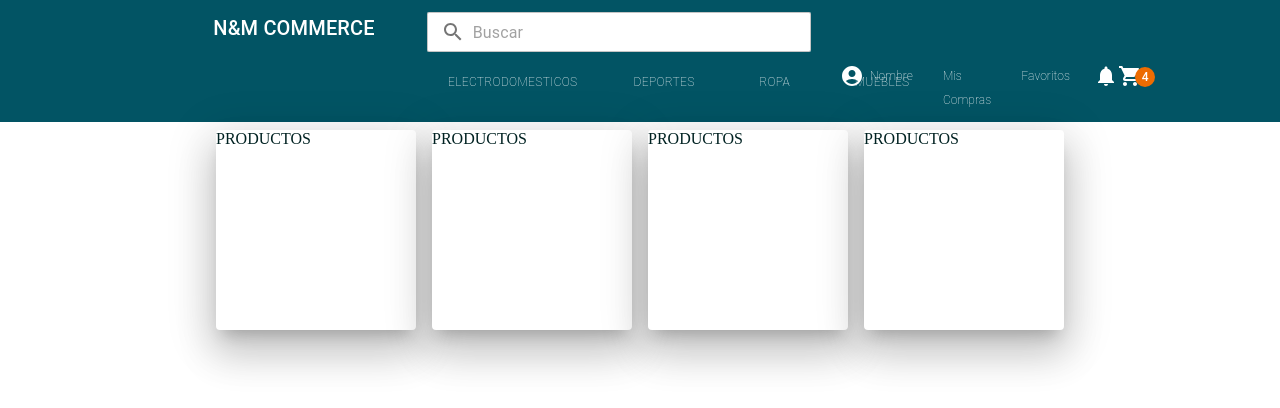
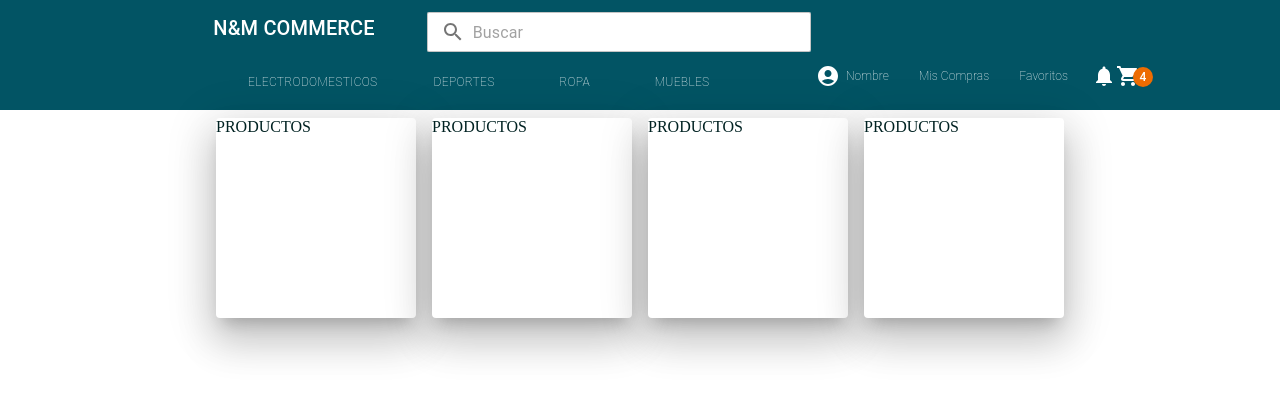
Before and after one commit to Nicocarrix/reactJs, a React (Vite) app: page / in a window 1280 px wide. Shown: the top 408 px of the page. Built offline with nearby package versions, Linux system fonts and the light colour scheme.

Commit message:
Cambio en Estilos

```diff
--- a/src/components/layout/Navbar/Navbar.jsx
+++ b/src/components/layout/Navbar/Navbar.jsx
@@ -60,10 +60,10 @@ const Navbar = () => {
             marginTop: "12px",
           }}
         >
-          <Grid item lg={3} sx={{}}></Grid>
+          <Grid item lg={1} sx={{}}></Grid>
           <Grid
             item
-            lg={4}
+            lg={3}
             sx={{
               gap: 5,
               display: "flex",
@@ -71,7 +71,7 @@ const Navbar = () => {
           >
             <CategoryList />
           </Grid>
-          <Grid item lg={3} sx={{ display: "flex" }}>
+          <Grid item lg={6} sx={{ display: "flex", justifyContent: "end" }}>
             <Grid
               item
               sx={{
```
